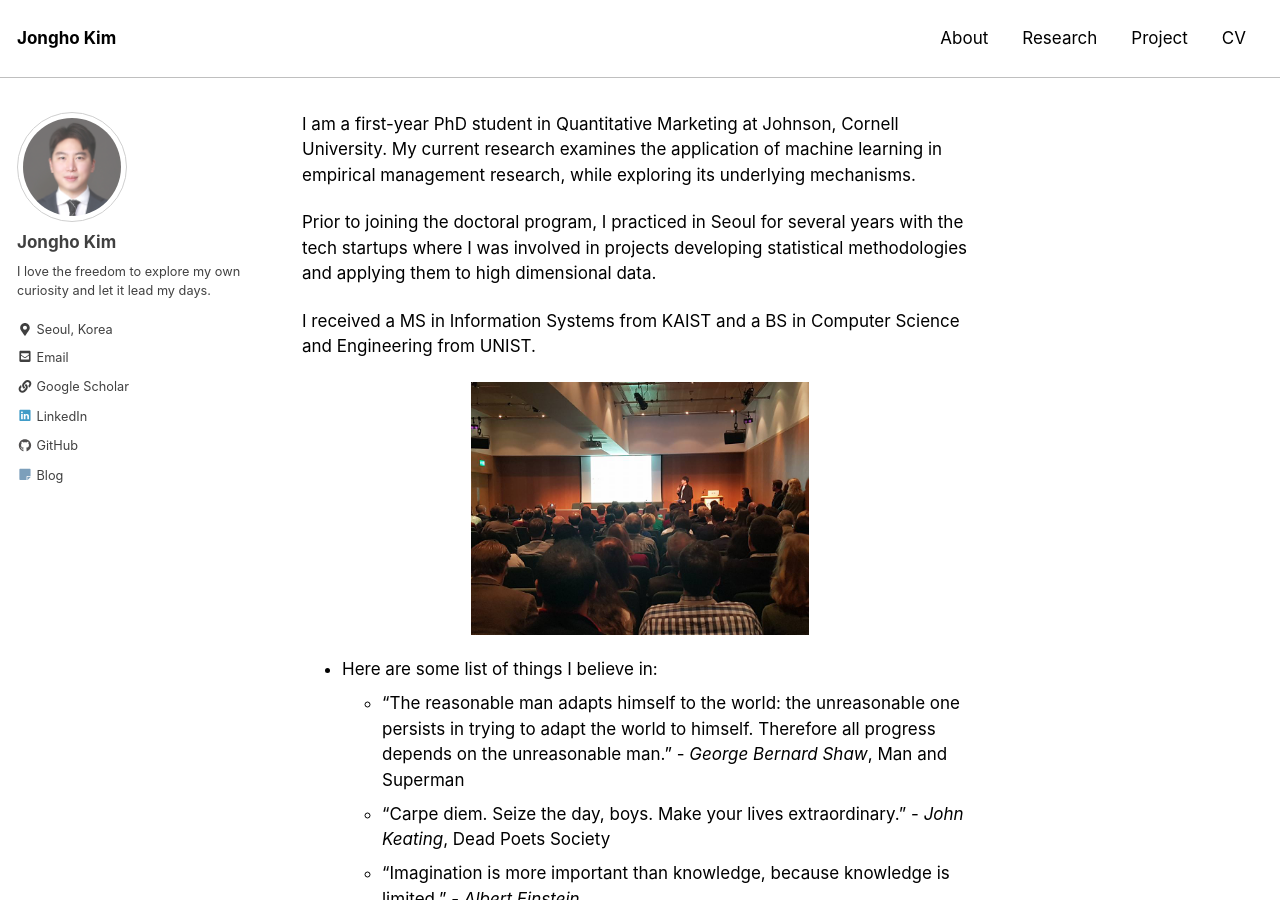
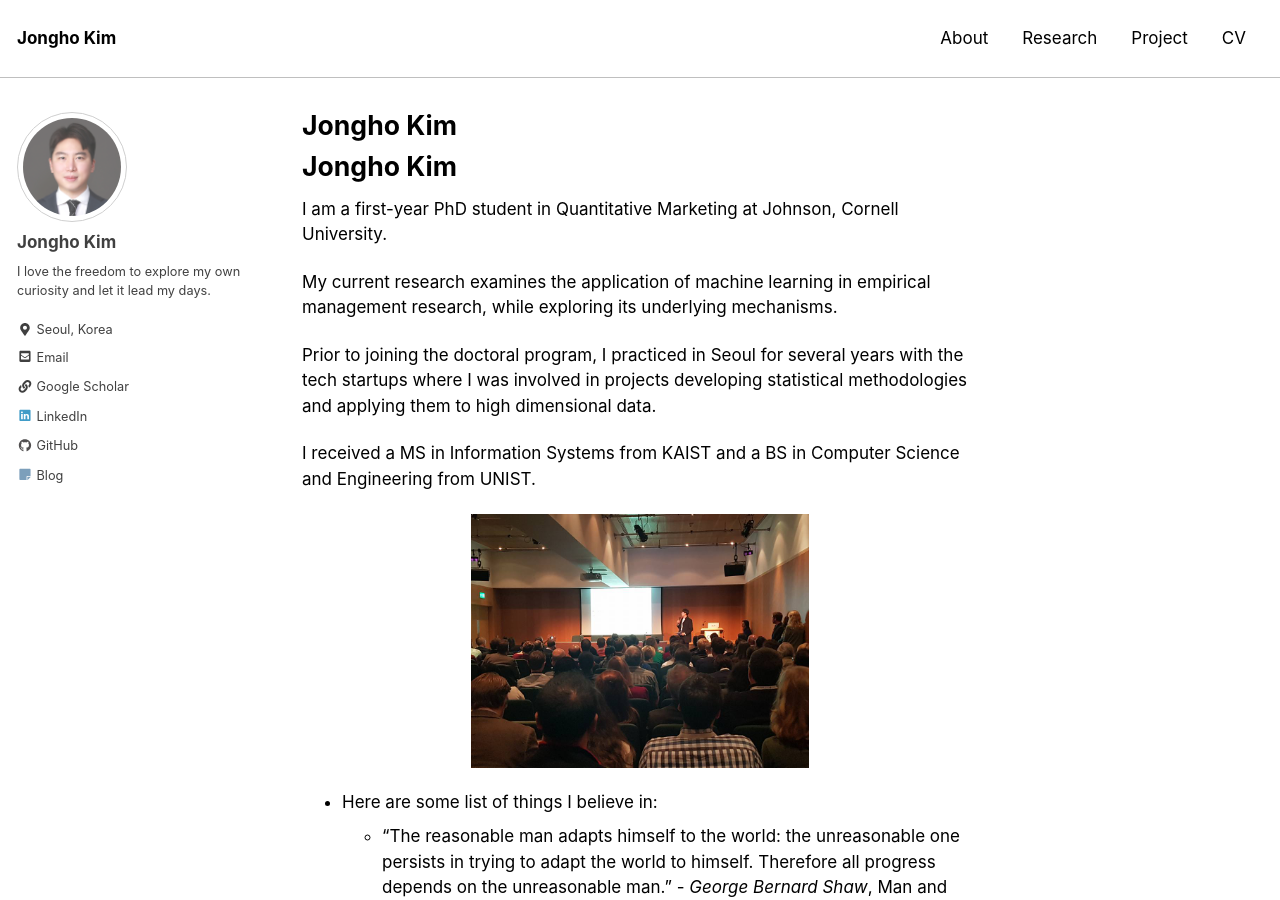
Before and after one commit to jonghkim/jonghkim.github.io, a Jekyll site: the page built from index.md, in a window 1280 px wide and 900 px high. Built offline with Jekyll 4.4.1, drawn with Linux system fonts in a browser that asks for light colours; our own code applies the rules of GitHub Pages for plain Markdown files.

Commit message:
index updated

```diff
--- a/index.md
+++ b/index.md
@@ -2,7 +2,10 @@
 layout: single
 author_profile: true
 ---
-I am a first-year PhD student in Quantitative Marketing at Johnson, Cornell University. My current research examines the application of machine learning in empirical management research, while exploring its underlying mechanisms.
+# Jongho Kim
+I am a first-year PhD student in Quantitative Marketing at Johnson, Cornell University.
+
+My current research examines the application of machine learning in empirical management research, while exploring its underlying mechanisms.
 
 Prior to joining the doctoral program, I practiced in Seoul for several years with the tech startups where I was involved in projects developing statistical methodologies and applying them to high dimensional data.
 
```
